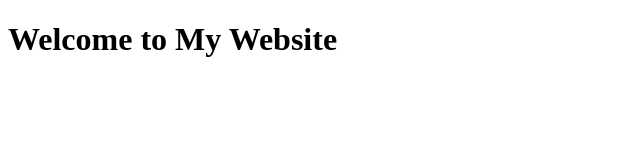
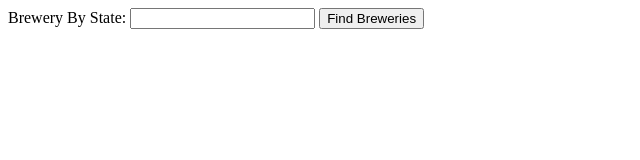
Before and after one commit to LuisResh/hw, a plain HTML site: page index.html in a window 1280 px wide. Shown: the whole page, without its empty margins (0-640 px from the left). Drawn offline with Linux system fonts and the light colour scheme.

Commit message:
Update index.html

```diff
--- a/index.html
+++ b/index.html
@@ -1,17 +1,71 @@
-<!DOCTYPE html>
-<html lang="en">
-  <head>
-    <meta charset="UTF-8">
-    <meta name="viewport" content="width=device-width, initial-scale=1.0">
-    <meta http-equiv="X-UA-Compatible" content="ie=edge">
-    <title>My Website</title>
-    <link rel="stylesheet" href="./style.css">
-    <link rel="icon" href="./favicon.ico" type="image/x-icon">
-  </head>
-  <body>
-    <main>
-        <h1>Welcome to My Website</h1>
-    </main>
-	<script src="index.js"></script>
-  </body>
+<head>
+	<meta charset="utf-8" />
+	<title>Breweries</title>
+
+<script>
+
+
+function getBrewery() {
+
+	brewState = document.getElementById("state").value;
+
+
+	const data = null;
+
+   	const xhr = new XMLHttpRequest();
+   	xhr.withCredentials = true;
+
+   	xhr.addEventListener("readystatechange", function () {
+	   if (this.readyState === this.DONE) {
+		console.log(this.responseText);
+
+		const breweryObj = JSON.parse(this.responseText)
+
+		breweryObj.forEach(element => console.log(element));
+
+
+		theHTML = document.getElementById("brewDisplay")
+
+
+		//theHTML.innerHTML = "<p>" + breweryObj[i].name + "</p>";
+
+
+
+		//theHTML.innerHTML = "<h1>State: " + breweryObj[3].name + "</h1>";
+		//theHTML.innerHTML = theHTML.innerHTML + "State: " + breweryObj.name;
+		//theHTML.innerHTML = theHTML.innerHTML + "City: " + breweryObj.name;
+
+
+
+		}});
+
+
+	xhr.open("GET", "https://brianiswu-open-brewery-db-v1.p.rapidapi.com/breweries?by_state=" + brewState);
+	xhr.setRequestHeader("X-RapidAPI-Host", "brianiswu-open-brewery-db-v1.p.rapidapi.com");
+	xhr.setRequestHeader("X-RapidAPI-Key", "ac3cd194cfmsh31c231e7a3b4d66p10ded7jsn7e558d5c9b43");
+
+	xhr.send(data);
+
+
+}
+
+</script>
+
+</head>
+<body>
+
+<function onclick="getBrewery()">
+
+
+<div id = "brewDisplay">
+
+
+</div>
+
+
+Brewery By State: <input type = "text" id = "state">
+<input type = "button" value = "Find Breweries">
+
+
+</body>
 </html>
```
